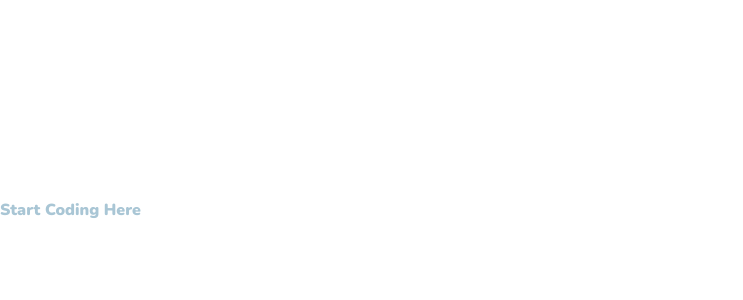
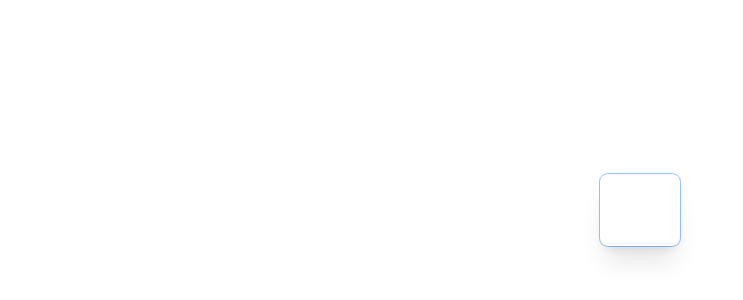
Before and after one commit to chingu-voyages/v44-tier2-team-11, a React (Vite) app: page / in a window 1280 px wide. Shown: the part 190-490 px from the top of the page, without its empty margins (0-743 px from the left). Built offline with nearby package versions, Linux system fonts and the light colour scheme.

Commit message:
circle button component that accepts a icon as a prop which will be displayed

```diff
--- a/src/App.jsx
+++ b/src/App.jsx
@@ -1,11 +1,12 @@
-import Arena from './components/arena/Arena';
+import 'tailwindcss/tailwind.css';
 
 function App() {
   return (
     <>
-      <h2 className="justify-centertext-4xl flex h-screen w-full items-center font-black text-form-500">
-        Start Coding Here
-      </h2>
+      <div className="relative flex min-h-screen flex-col justify-center overflow-hidden bg-gray-50 py-6 sm:py-12">
+        <div className="relative bg-red-300 px-8 pt-10 pb-8 shadow-xl ring-1 ring-gray-900/5 sm:mx-auto sm:max-w-lg sm:rounded-lg sm:px-10 ">
+        </div>
+      </div>
     </>
   );
 }
```
Also changed, not shown: src/components/arena/Logo.jsx (added), src/components/arena/Nav.jsx (added), 1 other file (tests, documents, lock files or other folders).
